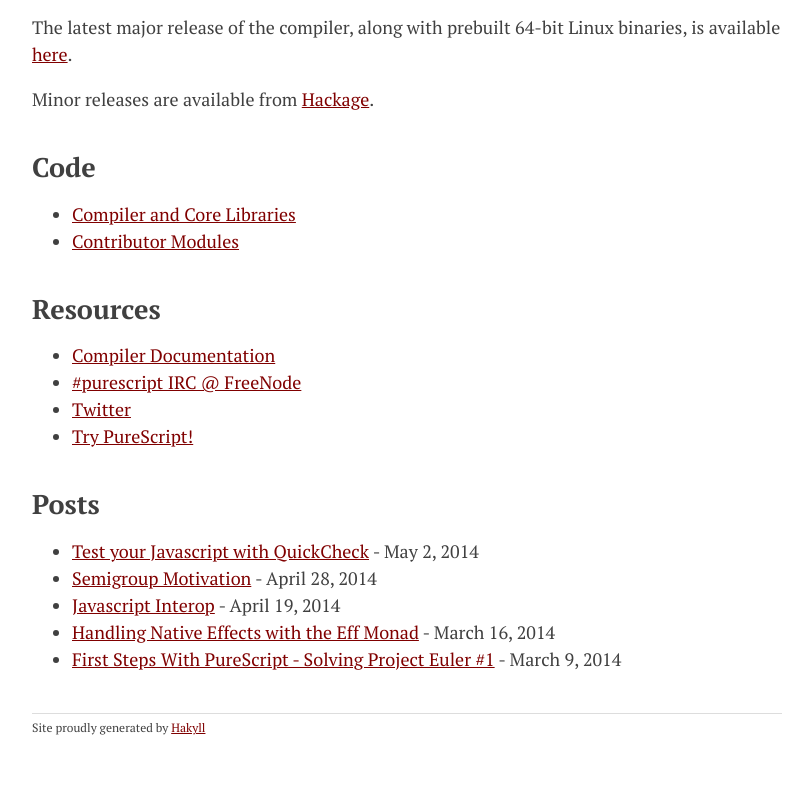
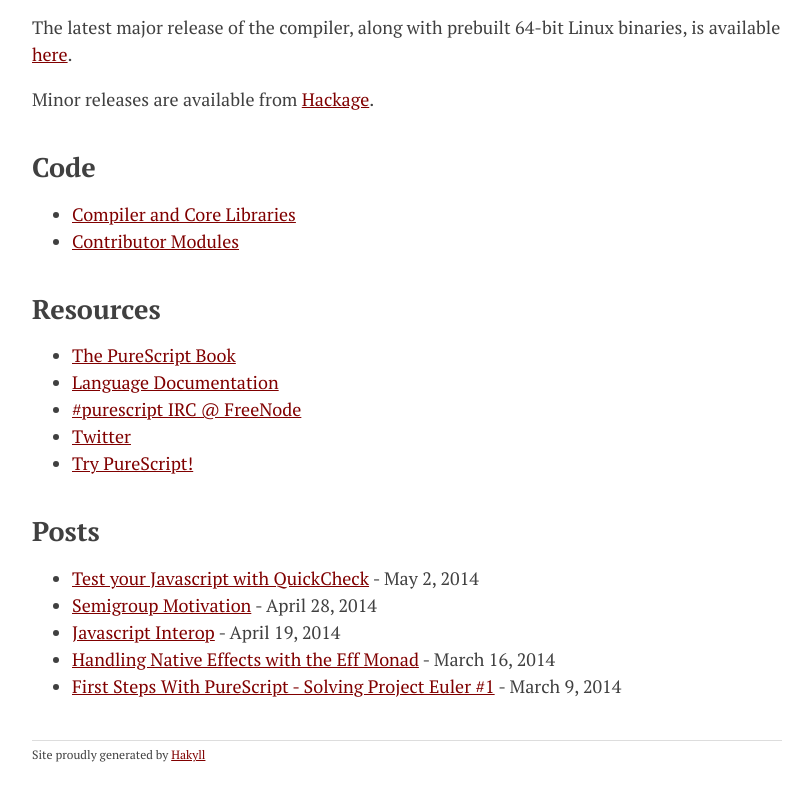
Before and after one commit to purescript/purescript.github.io, a plain HTML site: page index.html in a window 1280 px wide. Shown: the part 1085-1885 px from the top of the page, without its empty margins (233-1044 px from the left). Drawn offline with Linux system fonts and the light colour scheme.

Commit message:
Add book link

```diff
--- a/index.html
+++ b/index.html
@@ -48,7 +48,8 @@
 <h2>Resources</h2>
 
 <ul>
-  <li><a href="http://docs.purescript.org/">Compiler Documentation</a></li>
+  <li><a href="http://leanpub.com/purescript/">The PureScript Book</a></li>
+  <li><a href="http://docs.purescript.org/">Language Documentation</a></li>
   <li><a href="irc://irc.freenode.com/#purescript">#purescript IRC @ FreeNode</a></li>
   <li><a href="http://twitter.com/purescript">Twitter</a></li>
   <li><a href="http://try.purescript.org/">Try PureScript!</a></li>
```
Also changed, not shown: src/index.html (+1 -0 lines).
